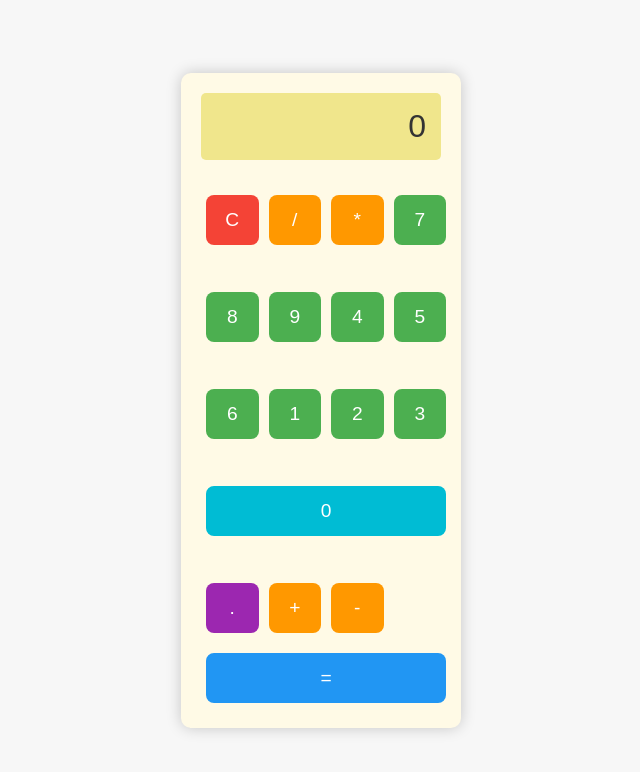
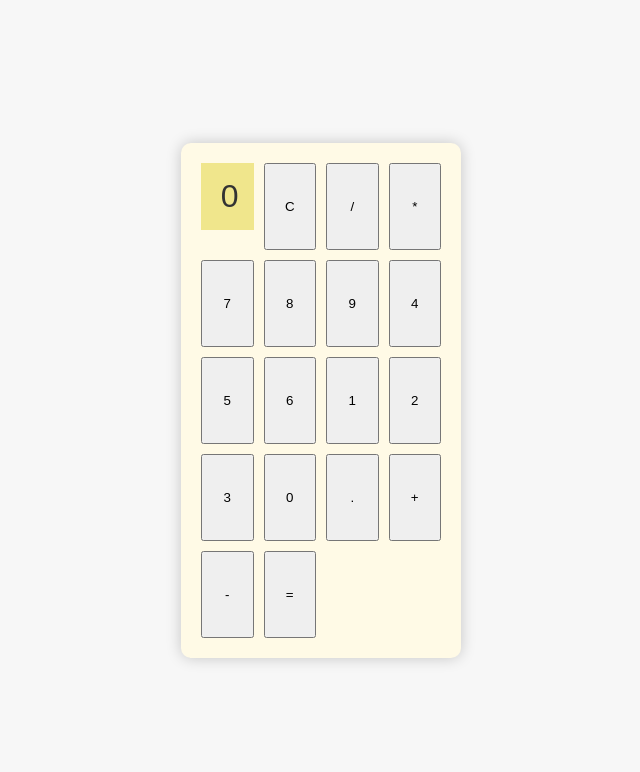
Before and after one commit to Margaux808/Calculette, a plain HTML site: page index.html in a window 1280 px wide. Shown: the whole page, without its empty margins (319-959 px from the left). Drawn offline with Linux system fonts and the light colour scheme.

Commit message:
Update style.css

```diff
--- a/style.css
+++ b/style.css
@@ -33,59 +33,3 @@ body {
     padding: 15px;
     text-align: right;
     font-size: 2em;
-    border-radius: 5px;
-    grid-column: span 4; /* Le display prend toute la largeur */
-}
-
-button {
-    width: 100%;
-    height: 50px;
-    margin: 5px;
-    border: none;
-    border-radius: 8px;
-    font-size: 1.2em;
-    color: white;
-    background-color: #4CAF50; /* Couleur verte pour les chiffres */
-    transition: background-color 0.3s ease;
-}
-
-button:active {
-    background-color: #45a049; /* Teinte plus foncée au clic */
-}
-
-button#clear {
-    background-color: #f44336; /* Couleur rouge pour le bouton "C" */
-}
-
-button#clear:active {
-    background-color: #e53935; /* Teinte rouge plus foncée au clic */
-}
-
-button#add, button#subtract, button#multiply, button#divide {
-    background-color: #ff9800; /* Couleur orange pour les opérations */
-}
-
-button#add:active, button#subtract:active, button#multiply:active, button#divide:active {
-    background-color: #fb8c00; /* Teinte orange plus foncée au clic */
-}
-
-button#equals {
-    background-color: #2196F3; /* Couleur bleue pour le bouton "=" */
-    grid-column: span 4; /* Le bouton "=" prend toute la largeur */
-}
-
-button#equals:active {
-    background-color: #1976D2; /* Teinte bleue plus foncée au clic */
-}
-
-button#decimal {
-    background-color: #9C27B0; /* Couleur violette pour le bouton "." */
-}
-
-button#decimal:active {
-    background-color: #8e24aa; /* Teinte violette plus foncée au clic */
-}
-
-button#zero {
-    background-color: #00BCD4; /* Couleur cyan pour le bouton 0 */
-    grid-column: span 4
```
